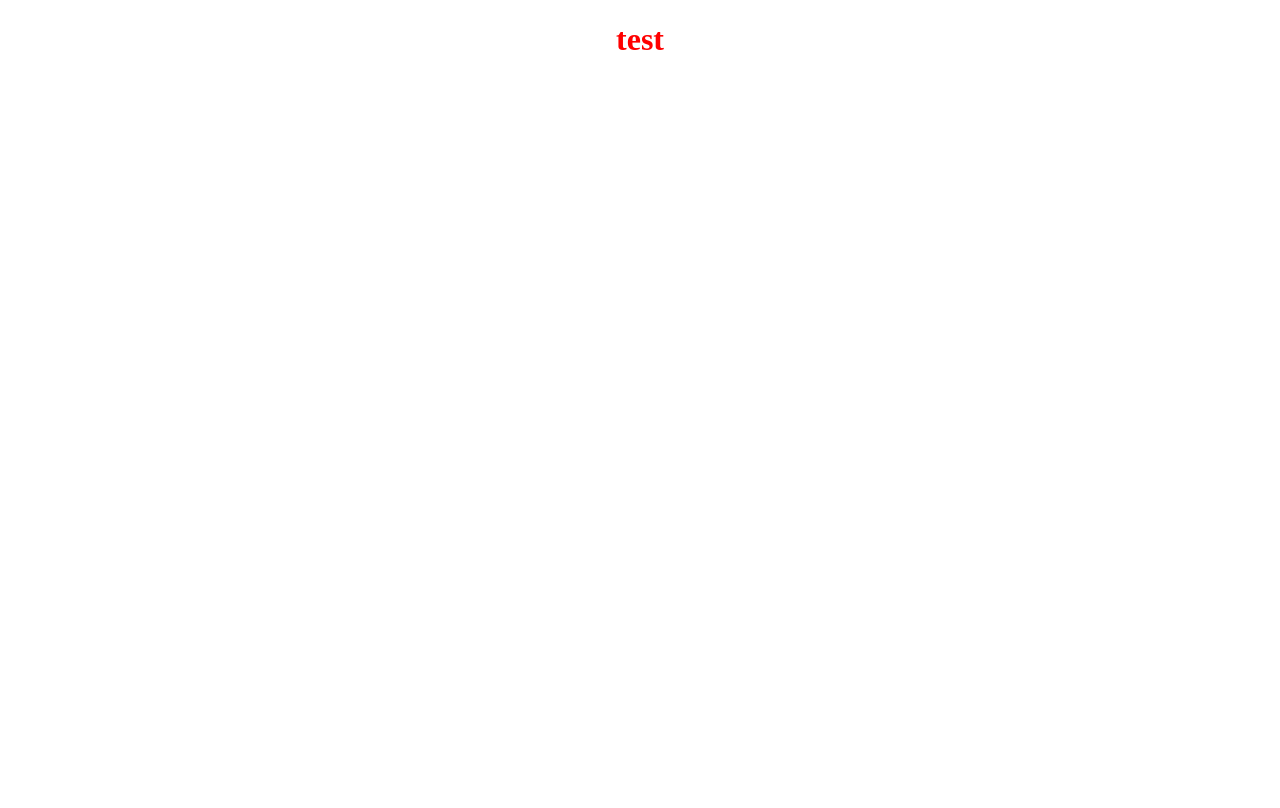
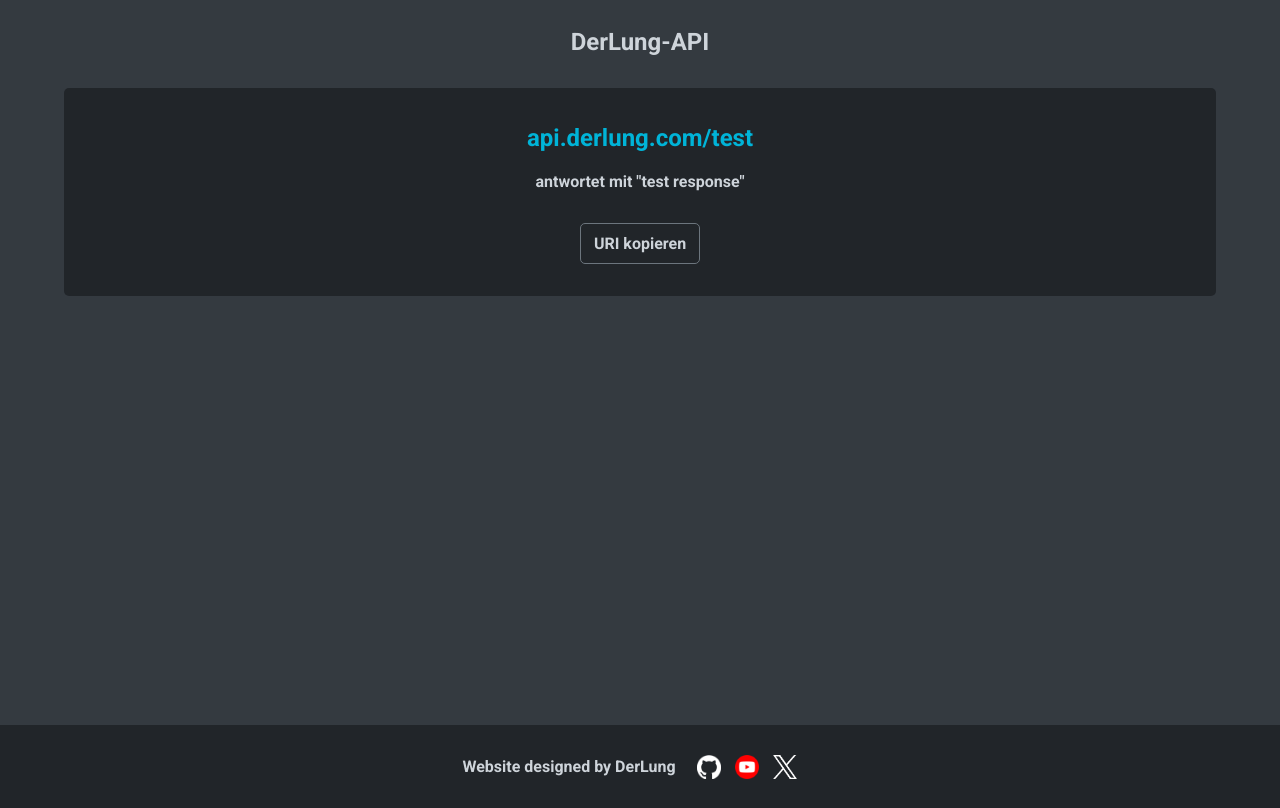
Before and after one commit to DevLung/DerLung-API, a website: page html/index.html in a window 1280 px wide. Drawn offline with Linux system fonts and the light colour scheme.

Commit message:
add actual website html

```diff
--- a/html/index.html
+++ b/html/index.html
@@ -1,14 +1,57 @@
 <!DOCTYPE html>
-<html lang="en">
+<html lang="de">
 
 <head>
-    <meta charset="UTF-8">
-    <link rel="stylesheet" href="styles.css">
-    <title>Document</title>
+    <meta charset="utf-8">
+    <link rel="stylesheet" href="https://fonts.googleapis.com/css?family=Roboto:b">
+    <link rel="stylesheet" href="./styles.css?v=1.0">
+    <script src="./script.js"></script>
+    <link rel="icon" href="./media/favicon.png">
+    <title>DerLung-API</title>
 </head>
 
 <body>
-    <h1>test</h1>
+    <section class="main_content">
+        <header>
+            <h1>DerLung-API</h1>
+        </header>
+
+        <div>
+            <h2><a href="https://api.derlung.com/test">api.derlung.com/test</a></h2>
+            <p>
+                antwortet mit "test response"
+            </p>
+            <section class="main_url_section">
+                <a class="main_url" href="#" onclick="copyUriToClipboard(this, 'https://api.derlung.com/test')">URI kopieren</a>
+            </section>
+        </div>
+    </section>
+
+    <footer>
+        <section class="socials">
+            <p>Website designed by DerLung</p>
+            <section class="social_icons">
+                <a href="https://github.com/DevLung"><img class="social_icon" src="./media/socials-icons/github-mark-white.png" alt="DevLung - GitHub"></a>
+                <a href="https://www.youtube.com/@DerLung"><img class="social_icon" src="./media/socials-icons/youtube_social_circle.png" alt="DerLungYT - YouTube"></a>
+                <a href="https://twitter.com/DerLungYT"><img class="social_icon" src="./media/socials-icons/X_logo-white.png" alt="DerLungYT - X"></a>
+            </section>
+        </section>
+    </footer>
 </body>
 
 </html>
+
+
+<!-- endpoint template
+
+        <div>
+            <h2><a href="https://api.derlung.com/ENDPOINT-URI">api.derlung.com/ENDPOINT-URI</a></h2>
+            <p>
+                EXPLAINATION
+            </p>
+            <section class="main_url_section">
+                <a class="main_url" href="#" onclick="copyUriToClipboard(this, 'https://api.derlung.com/ENDPOINT-URI')">URI kopieren</a>
+            </section>
+        </div>
+
+-->
--- /dev/null
+++ b/html/script.js
@@ -0,0 +1,18 @@
+var copyUriButtonClicked = false;
+
+function copyUriToClipboard(button, uri) {
+    navigator.clipboard.writeText(uri);
+
+    if (!copyUriButtonClicked) {
+        copyUriButtonClicked = true;
+        var initialText = button.innerHTML;
+        var initialColor = button.style.backgroundColor
+        button.innerHTML = "URI kopiert!";
+        button.style.color = "#52b788"
+        setTimeout(function () {
+            button.innerHTML = initialText;
+            button.style.color = initialColor
+            copyUriButtonClicked = false;
+        }.bind(button), 1500);
+    }
+}
--- a/html/styles.css
+++ b/html/styles.css
@@ -1,4 +1,143 @@
-h1 {
-    color: red;
+body {
+    display: flex;
+    flex-direction: column;
+    min-height: 100vh;
+    margin-bottom: 0;
+    margin-inline: 0;
+    background-color: #343a40;
+    color: #ced4da;
+    font-family: 'Roboto', sans-serif;
     text-align: center;
 }
+
+.main_content {
+    margin-bottom: 2em;
+}
+
+div {
+    margin: 2em 4em;
+    padding: 1em;
+    border-radius: 5px;
+    background-color: #212529;
+}
+
+table {
+    margin-block: 3em;
+    margin-left: auto;
+    margin-right: auto;
+    border-collapse: collapse;
+
+}
+
+thead {
+    border-bottom: 2px solid #495057;
+    text-align: left;
+}
+
+th,
+td {
+    padding-inline: 1em;
+}
+
+.left-header {
+    text-align: right;
+    border-right: 2px solid #495057;
+}
+
+.footnote {
+    font-style: italic;
+    color: gray;
+}
+
+a {
+    text-decoration: none;
+}
+
+a:link {
+    color: #00b4d8;
+}
+
+a:visited {
+    color: #0096c7;
+}
+
+a:hover {
+    color: #90e0ef;
+}
+
+a:active {
+    color: #caf0f8;
+}
+
+.main_url_section {
+    display: flex;
+    justify-content: center;
+}
+
+.main_url {
+    display: flex;
+    justify-content: center;
+    padding-block: 2px;
+    width: 120px;
+    margin: 1em;
+    line-height: 35px;
+    border: 1px solid;
+    border-radius: 5px;
+    border-color: #6c757d;
+    box-sizing: border-box;
+    text-align: center;
+    font-size: 16px;
+    color: #ced4da;
+    transition: all 0.3s;
+}
+
+.main_url:hover {
+    transform: translateY(-0.25em);
+    box-shadow: 0 0 0.5em 0em black;
+    border-color: #495057;
+    background-color: #495057;
+    color: #ced4da;
+}
+
+.main_url:active {
+    color: #ced4da;
+    transform: scale(0.9);
+}
+
+.main_url:link,
+.main_url:visited {
+    color: #ced4da;
+}
+
+.explaination-image {
+    vertical-align: middle;
+    border-radius: 2px;
+    transition: transform 0.2s;
+}
+
+.explaination-image:hover {
+    transform: scale(var(--image_scale));
+    box-shadow: 0px 0px var(--shadow_scale) black;
+}
+
+footer {
+    margin-top: auto;
+    background-color: #212529;
+    padding: 1em;
+}
+
+.socials {
+    display: flex;
+    justify-content: center;
+    flex-wrap: wrap;
+}
+
+.social_icons {
+    margin: auto 1em;
+}
+
+.social_icon {
+    margin-inline: 5px;
+    vertical-align: middle;
+    height: 24px;
+}
```
Also changed, not shown: html/media/favicon.png (added), html/media/socials-icons/X_logo-white.png (added), html/media/socials-icons/github-mark-white.png (added), html/media/socials-icons/youtube_social_circle.png (added).
